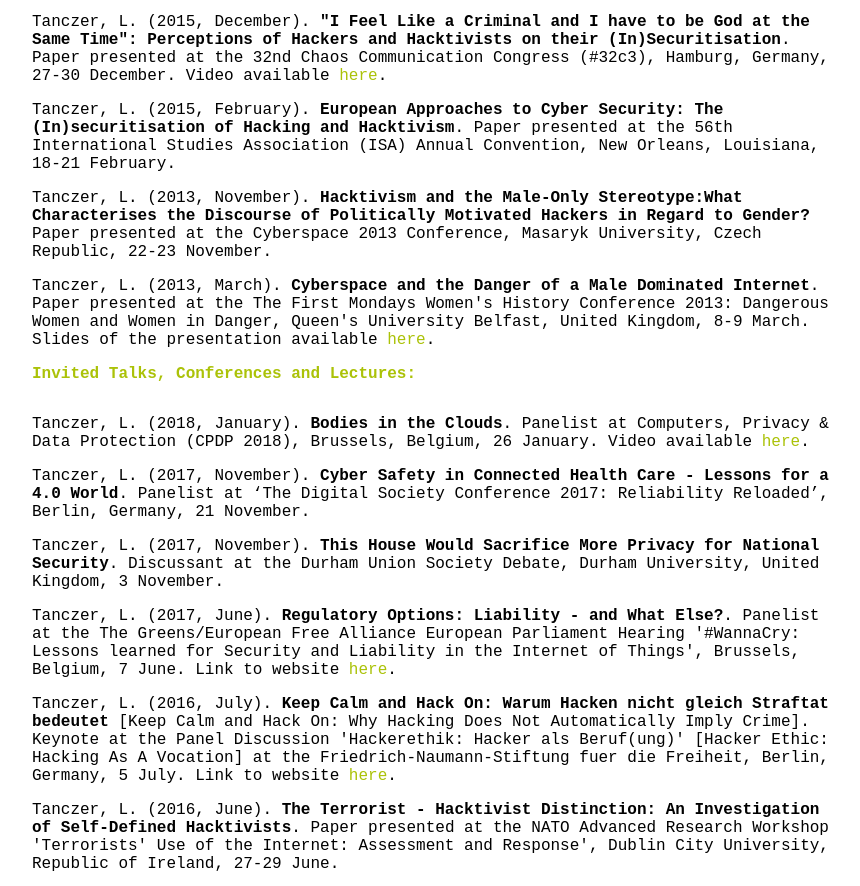
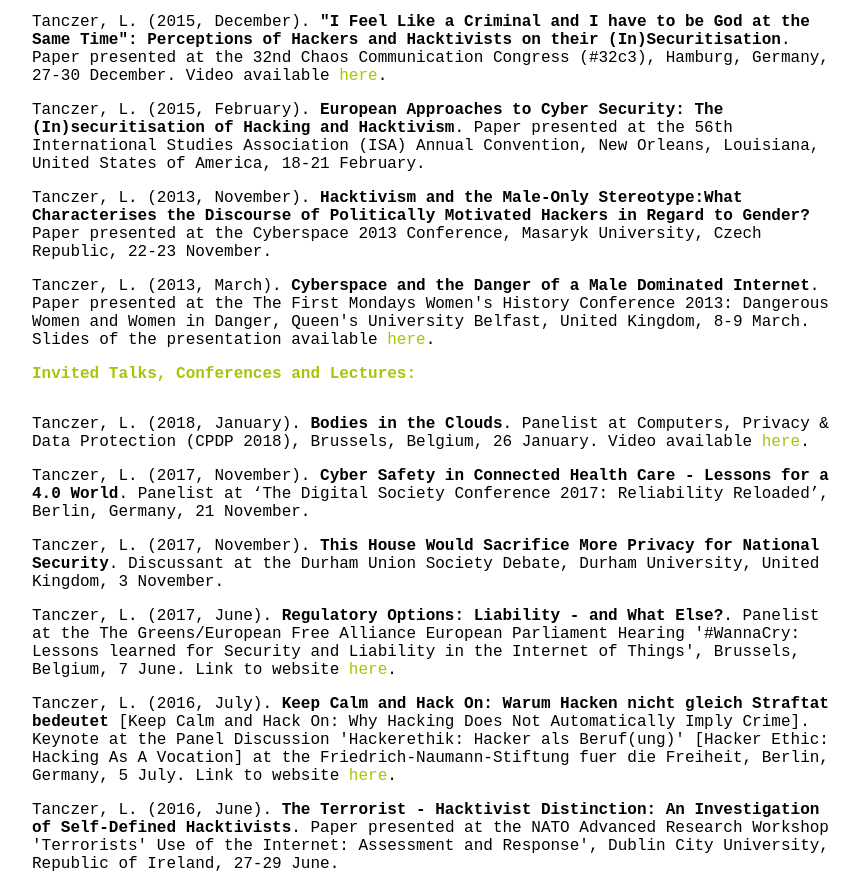
Before and after one commit to port5/port5.github.io, a plain HTML site: page events.html in a window 1280 px wide. Shown: the part 853-1739 px from the top of the page, without its empty margins (208-1068 px from the left). Drawn offline with Linux system fonts and the light colour scheme.

Commit message:
Update events.html

```diff
--- a/events.html
+++ b/events.html
@@ -34,7 +34,7 @@
 	<li>Tanczer, L. (2017, February). <strong>Encryption, Surveillance and Censorship in Academia</strong>. Organiser and Participant of the Roundtable at the 58th International Studies Association (ISA) Annual Convention, Baltimore, Maryland, United States of America, 22-25 February.</li>
 	<li>Tanczer, L. (2016, June). <strong>Of Hackers and Security Professionals: Discourses and Practices of Control and Ambiguity in the Cybersecurity Industry</strong>. Paper presented at the British International Studies Association (BISA) Conference 2016, Edinburgh, United Kingdom, 15-17 June.</li>
         <li>Tanczer, L. (2015, December). <strong>"I Feel Like a Criminal and I have to be God at the Same Time": Perceptions of Hackers and Hacktivists on their (In)Securitisation</strong>. Paper presented at the 32nd Chaos Communication Congress (#32c3), Hamburg, Germany, 27-30 December. Video available <a href="https://media.ccc.de/v/32c3-7207-i_feel_like_a_criminal_and_i_have_to_be_god_at_the_same_time#video&t=2">here</a>.</li>
-	<li>Tanczer, L. (2015, February). <strong>European Approaches to Cyber Security: The (In)securitisation of Hacking and Hacktivism</strong>. Paper presented at the 56th International Studies Association (ISA) Annual Convention, New Orleans, Louisiana, 18-21 February.</li>
+	<li>Tanczer, L. (2015, February). <strong>European Approaches to Cyber Security: The (In)securitisation of Hacking and Hacktivism</strong>. Paper presented at the 56th International Studies Association (ISA) Annual Convention, New Orleans, Louisiana, United States of America, 18-21 February.</li>
 	<li>Tanczer, L. (2013, November). <strong>Hacktivism and the Male-Only Stereotype:What Characterises the Discourse of Politically Motivated Hackers in Regard to Gender?</strong> Paper presented at the Cyberspace 2013 Conference, Masaryk University, Czech Republic, 22-23 November.</li>
         <li>Tanczer, L. (2013, March). <strong>Cyberspace and the Danger of a Male Dominated Internet</strong>. Paper presented at the The First Mondays Women's History Conference 2013: Dangerous Women and Women in Danger, Queen's University Belfast, United Kingdom, 8-9 March. Slides of the presentation available <a href="https://prezi.com/1iya9nke77rj/cyberspace-and-the-danger-of-a-male-dominated-internet/">here</a>.</li>
 </p>
```
